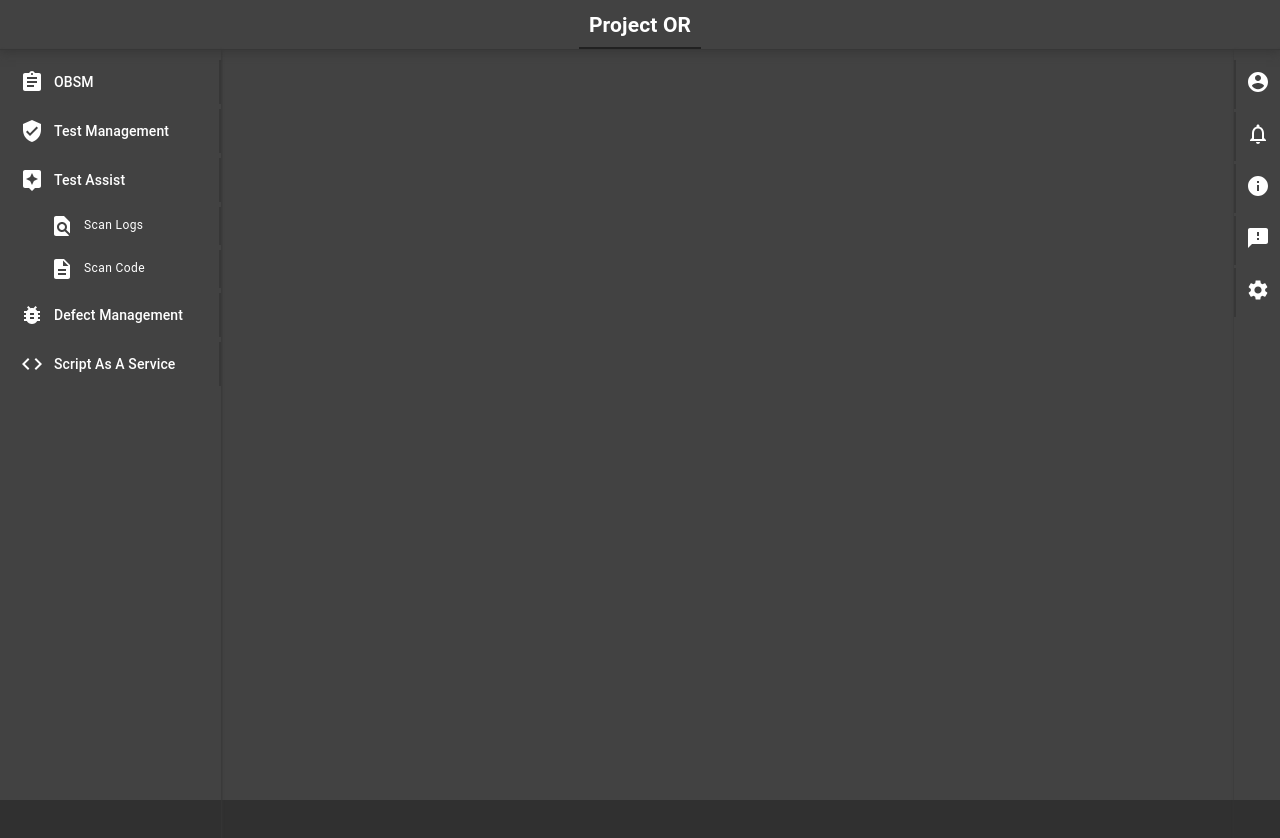
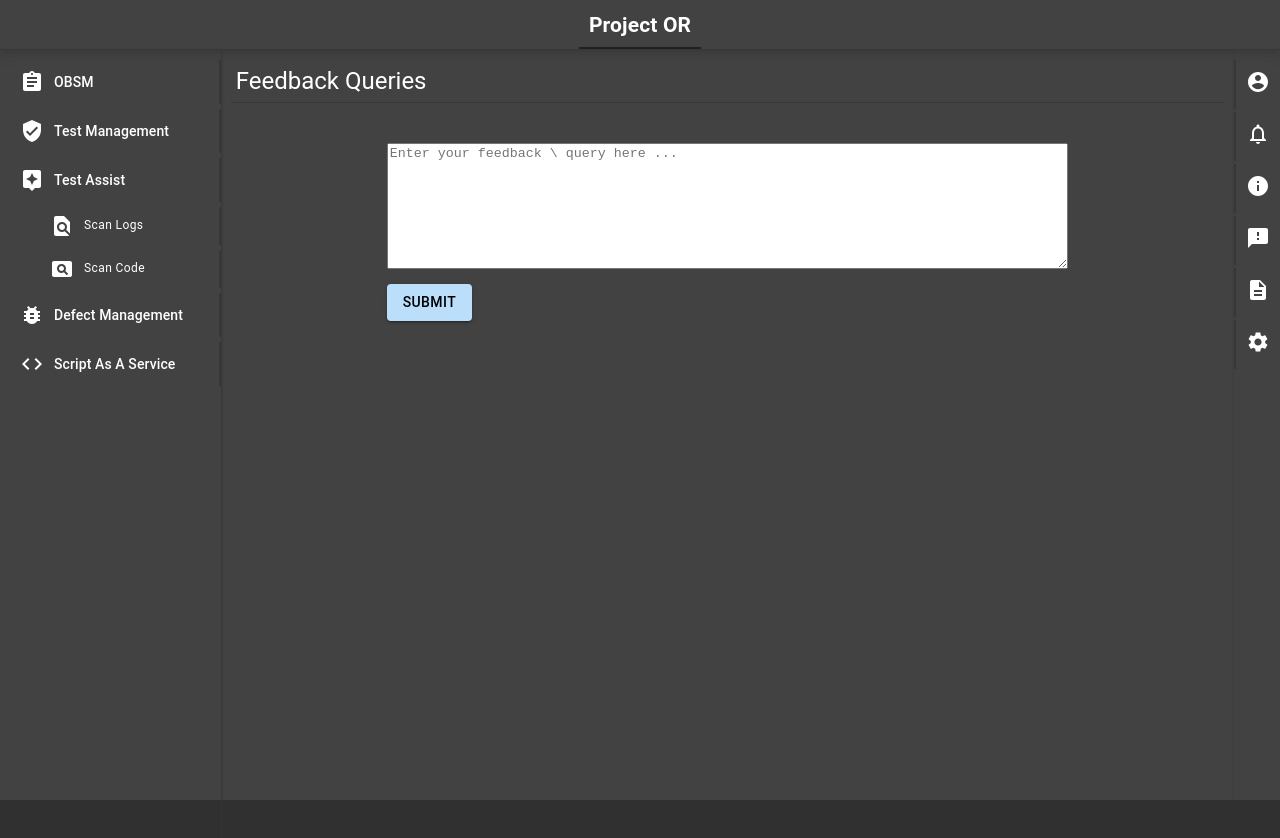
Before and after one commit to id-shiv/django-react-app, a React (Create React App) app in the folder frontend/: page /feedback in a window 1280 px wide. Shown: the top 838 px of the page. Built offline with nearby package versions, Linux system fonts and the light colour scheme.

Commit message:
feedback form ui with content title and body

```diff
--- a/frontend/src/App.js
+++ b/frontend/src/App.js
@@ -25,6 +25,17 @@ function App() {
   const theme = createMuiTheme({
     palette: {
       type:"dark",
+      primary: {
+        main: "#bbdefb",
+        dark: "#373737",
+        color: "#ffffff",
+        contrastText: "#000000",
+      },
+    },
+    props: {
+      MuiFormControl: {
+        fullWidth: true,
+      },
     },
   });
 
--- a/frontend/src/components/About/About.jsx
+++ b/frontend/src/components/About/About.jsx
@@ -9,18 +9,20 @@ import JSImage from "../../assets/media/about/js.png";
 import HTML5Image from "../../assets/media/about/html5.png";
 import CSSImage from "../../assets/media/about/css.png";
 
+import { ContentTitle, ContentBody } from "../BodyTemplate";
+
 const About = ({ classes }) => {
-  console.log("About Page");
-  return (
-    <>
+  const body = (
     <div className={classes.about__container}>
-        <div className={classes.about__version_container}>
-          <p>
+      <div className={classes.about__details__container}>
+        <p className={classes.about__details}>
           PROJECT OR is an attempt to assist teams with scripts, analysis and
           intelligence as a service with no dependencies.
         </p>
-          <h2>Version: 0.0.1</h2>
-          <p>Copyright | All Rights Reserved</p>
+        <h2 className={classes.about__details}>Version: 0.0.1</h2>
+        <p className={classes.about__details}>
+          Copyright | All Rights Reserved
+        </p>
       </div>
 
       <div className={classes.about__component__container}>
@@ -46,15 +48,17 @@ const About = ({ classes }) => {
       </div>
 
       <div className={classes.about__component__container}>
-          <img
-            src={HTML5Image}
-            alt="HTML"
-            className={classes.about__component}
-          />
+        <img src={HTML5Image} alt="HTML" className={classes.about__component} />
         <AddIcon className={classes.about__plus} />
         <img src={CSSImage} alt="CSS" className={classes.about__component} />
       </div>
     </div>
+  );
+
+  return (
+    <>
+      <ContentTitle classes={classes} title="About" />
+      <ContentBody classes={classes} body={body} />
     </>
   );
 };
--- a/frontend/src/components/BodyTemplate/BodyTemplate.jsx
+++ b/frontend/src/components/BodyTemplate/BodyTemplate.jsx
@@ -3,6 +3,7 @@ import { BrowserRouter as Router, Switch, Route } from "react-router-dom";
 
 import Home from "../Home/Home";
 import About from "../About/About";
+import Feedback from "../Feedback/Feedback";
 
 // import custom components
 import { Header, SideBar, RightBar } from "./";
@@ -27,6 +28,9 @@ export default function BodyTemplate({ classes }) {
               <Route path="/about">
                 <About classes={classes} />
               </Route>
+              <Route path="/feedback">
+                <Feedback classes={classes} />
+              </Route>
             </Switch>
           </Router>
         </div>
--- a/frontend/src/components/BodyTemplate/ContentBody/ContentBody.jsx
+++ b/frontend/src/components/BodyTemplate/ContentBody/ContentBody.jsx
@@ -1,7 +1,7 @@
 import React from "react";
 
-const ContentBody = ({ classes, body }) => {
-  return <div className={classes.main__content__body}>{body}</div>;
+const ContentBody = ({ classes, child }) => {
+  return <div className={classes.main__content__body}>{child}</div>;
 };
 
 export default ContentBody;
--- a/frontend/src/components/BodyTemplate/ContentTitle/ContentTitle.jsx
+++ b/frontend/src/components/BodyTemplate/ContentTitle/ContentTitle.jsx
@@ -1,7 +1,14 @@
 import React from "react";
+import { Typography } from "@material-ui/core";
 
-const ContentTitle = ({ classes, title }) => {
-  return <div className={classes.main__content__title}>{title}</div>;
+const ContentTitle = ({ classes, child }) => {
+  return (
+    <div className={classes.main__content__title}>
+      <Typography component="h5" variant="h5">
+        {child}
+      </Typography>
+    </div>
+  );
 };
 
 export default ContentTitle;
--- a/frontend/src/components/BodyTemplate/RightBar/RightBar.jsx
+++ b/frontend/src/components/BodyTemplate/RightBar/RightBar.jsx
@@ -6,6 +6,7 @@ import {
   Info as InfoIcon,
   Feedback as FeedbackIcon,
   AccountCircle as AccountCircleIcon,
+  Description as DescriptionIcon,
 } from "@material-ui/icons";
 
 export default function RightBar({ classes }) {
@@ -20,8 +21,11 @@ export default function RightBar({ classes }) {
       <a href="/about" className={classes.rightbar__icon}>
         <InfoIcon />
       </a>
+      <a href="/feedback" className={classes.rightbar__icon}>
+        <FeedbackIcon />
+      </a>
       <a href="/" className={classes.rightbar__icon}>
-        <FeedbackIcon />
+        <DescriptionIcon />
       </a>
       <a href="/" className={classes.rightbar__icon}>
         <SettingsIcon />
--- a/frontend/src/components/BodyTemplate/SideBar/SideBar.jsx
+++ b/frontend/src/components/BodyTemplate/SideBar/SideBar.jsx
@@ -6,7 +6,7 @@ import {
   Assistant as AssistantIcon,
   BugReport as BugReportIcon,
   FindInPage as FindInPageIcon,
-  Description as DescriptionIcon,
+  Pageview as PageViewIcon,
   Code as CodeIcon,
 } from "@material-ui/icons/";
 import SideBarButton from "./SideBarButton";
@@ -47,7 +47,7 @@ export default function SideBar({ classes }) {
         {
           buttonID: 32,
           buttonText: "Scan Code",
-          buttonIcon: <DescriptionIcon />,
+          buttonIcon: <PageViewIcon />,
           buttonType: "Plain",
           dropDownList: [],
           buttonRoute: "/",
--- /dev/null
+++ b/frontend/src/components/Feedback/Feedback.jsx
@@ -0,0 +1,38 @@
+import React from "react";
+
+import { Button, TextareaAutosize, FormControl } from "@material-ui/core";
+
+import { ContentTitle, ContentBody } from "../BodyTemplate";
+
+const Feedback = ({ classes }) => {
+  const feedbackBody = (
+    <>
+      <div className={classes.feedback__form__container}>
+        <FormControl>
+          <div className={classes.feedback__form__element}>
+            <TextareaAutosize
+              aria-label="feedback"
+              rowsMin={8}
+              placeholder="Enter your feedback \ query here ..."
+              className={classes.feedback__form__textarea}
+            />
+          </div>
+
+          <div className={classes.feedback__form__element}>
+            <Button color="primary" variant="contained">
+              Submit
+            </Button>
+          </div>
+        </FormControl>
+      </div>
+    </>
+  );
+  return (
+    <>
+      <ContentTitle classes={classes} child={"Feedback  Queries"} />
+      <ContentBody classes={classes} child={feedbackBody} />
+    </>
+  );
+};
+
+export default Feedback;
--- a/frontend/src/components/styles.jsx
+++ b/frontend/src/components/styles.jsx
@@ -4,6 +4,7 @@ export default makeStyles((theme) => ({
   root: {
     display: "flex",
     margin: 0,
+    color: "#373737",
   },
 
   body__container: {
@@ -123,7 +124,7 @@ export default makeStyles((theme) => ({
     overflow: "hidden",
   },
   main__content__title: {
-    padding: "10px 10px 20px 10px",
+    padding: "5px",
     borderBottom: "1px solid #373737",
   },
   main__content__body: {
@@ -134,14 +135,15 @@ export default makeStyles((theme) => ({
   about__container: {
     display: "flex",
     flexDirection: "column",
-    textAlign: "center",
   },
-  about__version_container: {
+  about__details__container: {
     display: "flex",
     flexDirection: "column",
-    padding: "50px 0px",
-    marginLeft: "auto",
-    marginRight: "auto",
+    paddingBottom: "5px",
+    borderBottom: "1px solid #373737",
+  },
+  about__details: {
+    padding: "5px 0px",
   },
   about__component__container: {
     display: "flex",
@@ -158,4 +160,18 @@ export default makeStyles((theme) => ({
     marginTop: "auto",
     marginBottom: "auto",
   },
+
+  // feedback
+  feedback__form__container: {
+    marginTop: "30px",
+  },
+  feedback__form__textarea: {
+    width: "100%",
+  },
+  feedback__form__element: {
+    paddingBottom: "10px",
+    width: "70%",
+    marginLeft: "auto",
+    marginRight: "auto",
+  },
 }));
```
Also changed, not shown: 1 other file (tests, documents, lock files or other folders). Lines whose indentation alone changed are shown as unchanged.
